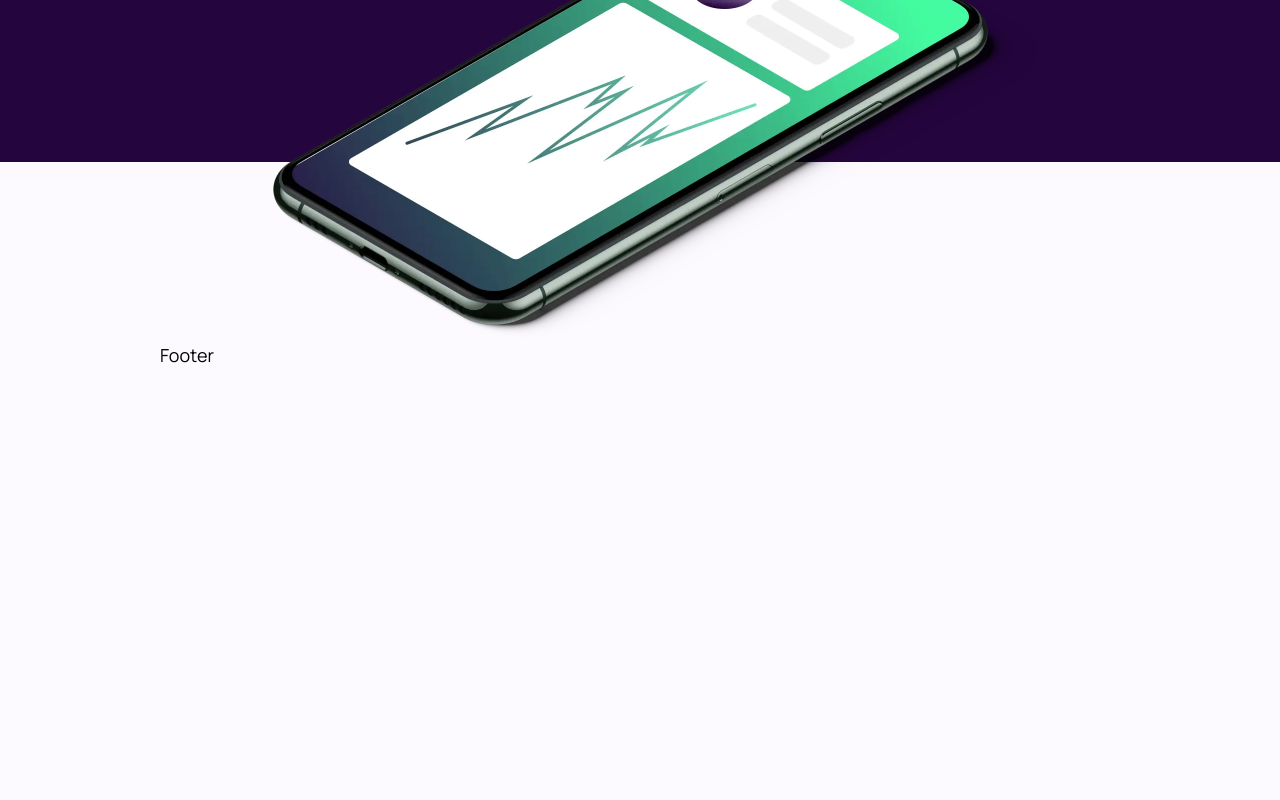
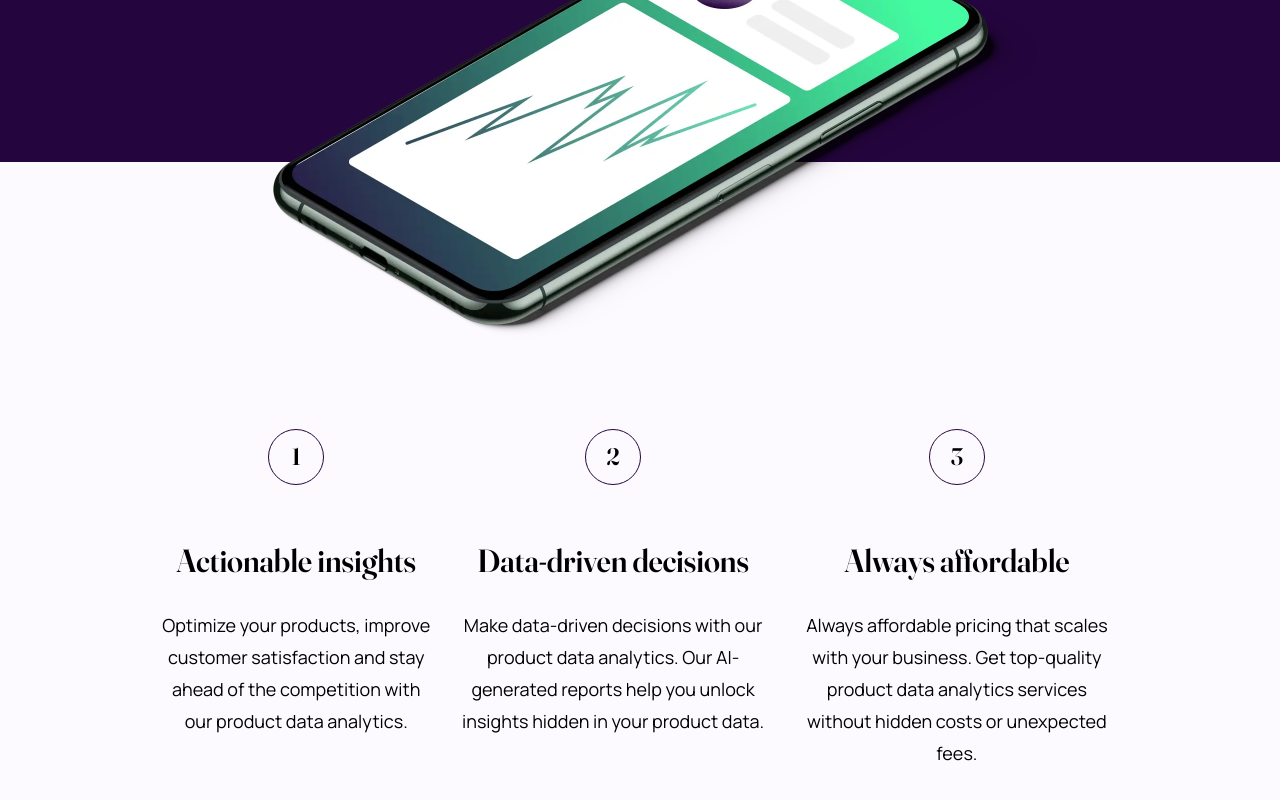
Before and after one commit to mauLovera/frontend-mentor--workit-landing-page, a Next.js app: page / in a window 1280 px wide. Shown: the part 568-1368 px from the top of the page. Built offline with nearby package versions, Linux system fonts and the light colour scheme.

Commit message:
wip: benefits section

```diff
--- a/src/app/layout.tsx
+++ b/src/app/layout.tsx
@@ -24,7 +24,7 @@ export default function RootLayout({
         <div className="absolute left-0 top-[392px] -z-20 h-[1070.71px] w-screen bg-off-white sm:top-[403px] sm:h-[920.73px] md:top-[504px] md:h-[930px]" />
         <Header />
         {children}
-        <Footer />
+        {/* <Footer /> */}
       </body>
     </html>
   )
--- a/src/app/page.tsx
+++ b/src/app/page.tsx
@@ -1,9 +1,11 @@
 import Hero from "@/components/Hero"
+import Benefits from "@/components/Benefits"
 
 export default function Home() {
   return (
     <main>
       <Hero />
+      <Benefits />
     </main>
   )
 }
--- /dev/null
+++ b/src/components/Benefits.tsx
@@ -0,0 +1,62 @@
+import { serif } from "@/fonts"
+
+interface Benefit {
+  title: string
+  description: string
+  benefitNumber: number
+}
+
+const benefits = [
+  {
+    title: "Actionable insights",
+    description:
+      "Optimize your products, improve customer satisfaction and stay ahead of the competition with our product data analytics.",
+  },
+  {
+    title: "Data-driven decisions",
+    description:
+      "Make data-driven decisions with our product data analytics. Our AI-generated reports help you unlock insights hidden in your product data.",
+  },
+  {
+    title: "Always affordable",
+    description:
+      "Always affordable pricing that scales with your business. Get top-quality product data analytics services without hidden costs or unexpected fees.",
+  },
+]
+
+export default function Benefits() {
+  return (
+    <section>
+      <ol className="mt-16 flex flex-col items-center justify-center gap-10 sm:mt-14 sm:flex-col sm:gap-12 md:mt-[90px] md:flex-row md:items-start md:gap-[26px]">
+        {benefits.map(({ title, description }, index) => (
+          <Benefit
+            title={title}
+            description={description}
+            key={index}
+            benefitNumber={index + 1}
+          />
+        ))}
+      </ol>
+    </section>
+  )
+}
+
+function Benefit({ title, description, benefitNumber }: Benefit) {
+  return (
+    <li className="flex max-w-[354px] flex-col items-center justify-center text-center sm:max-w-full sm:flex-row sm:items-center sm:text-left md:max-w-[354px] md:flex-col md:text-center">
+      <div
+        className={`mb-6 flex aspect-square h-14 items-center justify-center rounded-full border border-primary text-[24px] leading-[40px] sm:mb-0 md:mb-14 ${serif.className}`}
+      >
+        {benefitNumber}
+      </div>
+      <div className="ml-0 flex flex-col self-start sm:ml-8 md:ml-0">
+        <h2
+          className={`${serif.className} text-heading-xs mb-6 sm:mb-4 md:mb-7 md:text-heading-sm`}
+        >
+          {title}
+        </h2>
+        <p>{description}</p>
+      </div>
+    </li>
+  )
+}
--- a/src/components/Header.tsx
+++ b/src/components/Header.tsx
@@ -1,10 +1,13 @@
+import Link from "next/link"
 import { ButtonOrLink } from "./ButtonOrLink"
 import Logo from "./icons/Logo"
 
 export default function Header() {
   return (
     <header className="flex w-full justify-between">
-      <Logo />
+      <Link href={"/"}>
+        <Logo />
+      </Link>
       <ButtonOrLink intent={"secondary"}>Apply for access</ButtonOrLink>
     </header>
   )
--- a/tailwind.config.ts
+++ b/tailwind.config.ts
@@ -18,6 +18,7 @@ const config: Config = {
       "heading-lg": ["80px", "80px"],
       "heading-md": ["56px", "64px"],
       "heading-sm": ["32px", "40px"],
+      "heading-xs": ["28px", "36px"],
       body: ["18px", "32px"],
     },
     backgroundImage: {
```
